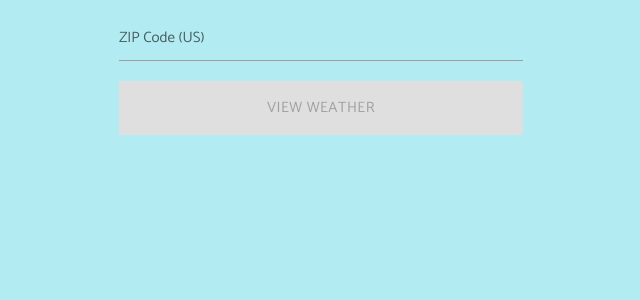
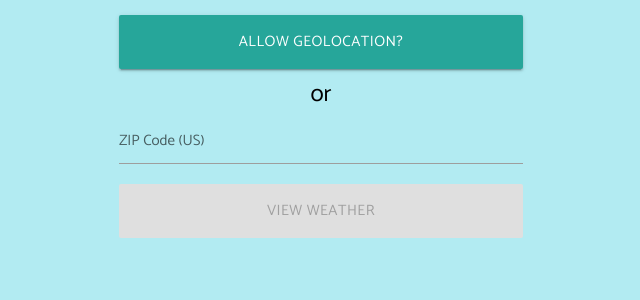
Before and after one commit to brennan-pilcher/react-weather, a React (Create React App) app: page / in a window 1280 px wide. Shown: the top 300 px of the page, without its empty margins (319-959 px from the left). Built offline with nearby package versions, Linux system fonts and the light colour scheme; no server answers.

Commit message:
Added support for geolocation.

```diff
--- a/src/App.js
+++ b/src/App.js
@@ -7,7 +7,16 @@ import InputBox from './components/InputBox/InputBox';
 class App extends Component {
   state = {
     showWeather : false,
-    location : { type: "zip", location: "", valid : false }
+    location : {
+      type: "",
+      location: "",
+      valid : false
+    },
+    geolocation : {
+      capable : false,
+      allowed : false,
+      buttonText : "ALLOW GEOLOCATION?"
+    }
   }
 
 
@@ -22,6 +31,70 @@ class App extends Component {
 
   }
 
+  geolocate = () => {
+    if (this.state.geolocation.capable) {
+      // attempting to geolocate
+      this.setState({
+        geolocation : {
+          capable : true,
+          allowed : this.state.geolocation.allowed,
+          buttonText : "GEOLOCATING..."
+        }
+      });
+
+      navigator.geolocation.getCurrentPosition( (pos) => {
+        console.log(pos);
+        // success
+        this.setState({
+          geolocation : {
+            capable : true,
+            allowed : true,
+            buttonText : "GEOLOCATED!"
+          },
+          location : {
+            type: "latlong",
+            location: "lat=" + pos.coords.latitude.toFixed(2).toString() + "&lon=" + pos.coords.longitude.toFixed(2).toString(),
+            valid : true
+          },
+          showWeather : true
+        });
+
+      }, (err) => {
+        console.log(err);
+        if (err.code == err.PERMISSION_DENIED) {
+          // permission denied
+          this.setState({
+            geolocation : {
+              capable : true,
+              allowed : false,
+              buttonText : "GEOLOCATION BLOCKED"
+            }
+          });
+        }
+        if (err.code == err.TIMEOUT) {
+          // timeout
+          this.setState({
+            geolocation : {
+              capable : true,
+              allowed : false,
+              buttonText : "TIMEOUT GETTING LOCATION"
+            }
+          });
+        }
+        else {
+          // misc errors
+          this.setState({
+            geolocation : {
+              capable : true,
+              allowed : false,
+              buttonText : "GEOLOCATION ERROR"
+            }
+          });
+        }
+      }, {enableHighAccuracy: false, timeout:10000, maximumAge: 0});
+    }
+  }
+
   showWeather = () => {
     //alert(this.state.location);
     this.setState({showWeather : true});
@@ -31,13 +104,34 @@ class App extends Component {
     fetch('https://react-weather-backend.herokuapp.com/weather/wake')
       .then(response => {
         console.log(response);
-      })
+      });
+
+
+    if ("geolocation" in navigator) {
+      this.setState({
+        geolocation: {
+          capable : true,
+          allowed : this.state.geolocation.allowed,
+          buttonText : this.state.geolocation.buttonText
+        }
+      });
+    } else {
+        this.setState({
+          geolocation: {
+            capable: false,
+            allowed : this.state.geolocation.allowed,
+            buttonText : "GEOLOCATION DISABLED"
+          }
+        });
+    }
   }
+
+
 
 
   render() {
 
-    let currentWeather = <Weather location={this.state.location.location} />;
+    let currentWeather = <Weather location={this.state.location} />;
 
     if (this.state.showWeather) {
       return (
@@ -48,7 +142,7 @@ class App extends Component {
     } else {
       return (
         <div className="App">
-          <InputBox buttonDisabled={this.state.location.valid ? '' : 'disabled'} click={this.showWeather} changed={this.getInputValue} />
+          <InputBox  geoButtonDisabled={this.state.geolocation.capable ? '' : 'disabled'} geolocation={this.state.geolocation} zipButtonDisabled={this.state.location.valid ? '' : 'disabled'} geoClick={this.geolocate} click={this.showWeather} changed={this.getInputValue} />
         </div>
       );
   }
--- a/src/components/InputBox/InputBox.css
+++ b/src/components/InputBox/InputBox.css
@@ -7,3 +7,7 @@
 button {
     width: 100%;
 }
+
+.or {
+    text-align: center;
+}
--- a/src/components/InputBox/InputBox.js
+++ b/src/components/InputBox/InputBox.js
@@ -6,8 +6,10 @@ const InputBox = (props) => {
         <div>
             <div className="row">
                 <div className="input-field col s6 m4 offset-m4 offset-s3">
+                    <button disabled={props.geoButtonDisabled} className="waves-effect waves-light btn-large" onClick={props.geoClick}>{props.geolocation.buttonText}</button>
+                    <div className="or"><h5>or</h5></div>
                     <input placeholder="ZIP Code (US)" onChange={props.changed}></input>
-                    <button disabled={props.buttonDisabled} className="waves-effect waves-light btn-large" onClick={props.click}>View Weather</button>
+                    <button disabled={props.zipButtonDisabled} className="waves-effect waves-light btn-large" onClick={props.click}>View Weather</button>
                 </div>
             </div>
         </div>
--- a/src/components/Weather/Weather.js
+++ b/src/components/Weather/Weather.js
@@ -24,11 +24,27 @@ class Weather extends Component {
 
     componentDidMount() {
         // Query the Node/Express backend for the requested data
-        fetch('https://react-weather-backend.herokuapp.com/weather/zip/' + this.props.location)
+
+        if (this.props.location.type == "zip") {
+            fetch('https://react-weather-backend.herokuapp.com/weather/zip/' + this.props.location.location)
                 .then(res => res.json())
                 .then(response => {
-                //console.log(response);
+                    console.log(response);
+                    this.parseWeatherDataResponse(response);
+                });
+        }
 
+        if (this.props.location.type == "latlong") {
+            fetch('https://react-weather-backend.herokuapp.com/weather/latlong/' + this.props.location.location)
+                .then(res => res.json())
+                .then(response => {
+                    console.log(response);
+                    this.parseWeatherDataResponse(response);
+                });
+        }
+    }
+
+    parseWeatherDataResponse = (response) => {
         let wD = this.state.weatherData;
 
         // current weather data
@@ -54,7 +70,7 @@ class Weather extends Component {
 
 
         // loop through all available days and construct a day object for each one with info relevant to the day's forecast
-                for(let date in days) {
+        for (let date in days) {
             let day = {};
 
             for(let hour in days[date]) {
@@ -91,7 +107,6 @@ class Weather extends Component {
             weatherData: wD,
             forecast: fc,
             ready: true
-                });
         });
     }
 
```
Lines whose indentation alone changed are shown as unchanged.
